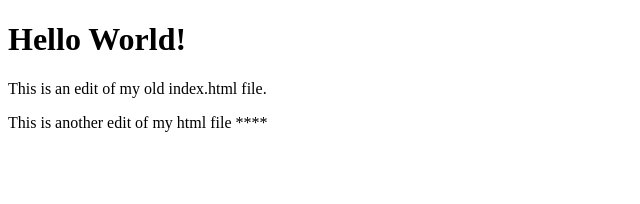
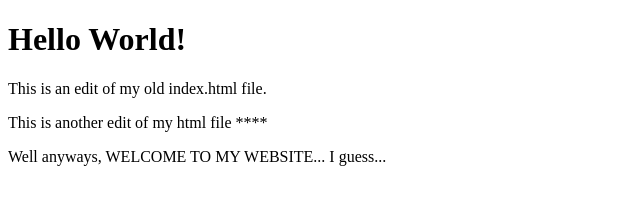
Before and after one commit to AmberH0/Coursera-Web-, a plain HTML site: page index.html in a window 1280 px wide. Shown: the whole page, without its empty margins (0-640 px from the left). Drawn offline with Linux system fonts and the light colour scheme.

Commit message:
Update index.html

```diff
--- a/index.html
+++ b/index.html
@@ -12,5 +12,8 @@
     <p>
       This is another edit of my html file ****
     </p>
+    <p>
+      Well anyways, WELCOME TO MY WEBSITE... I guess...
+    </p>
   </body>
 </html>
```
